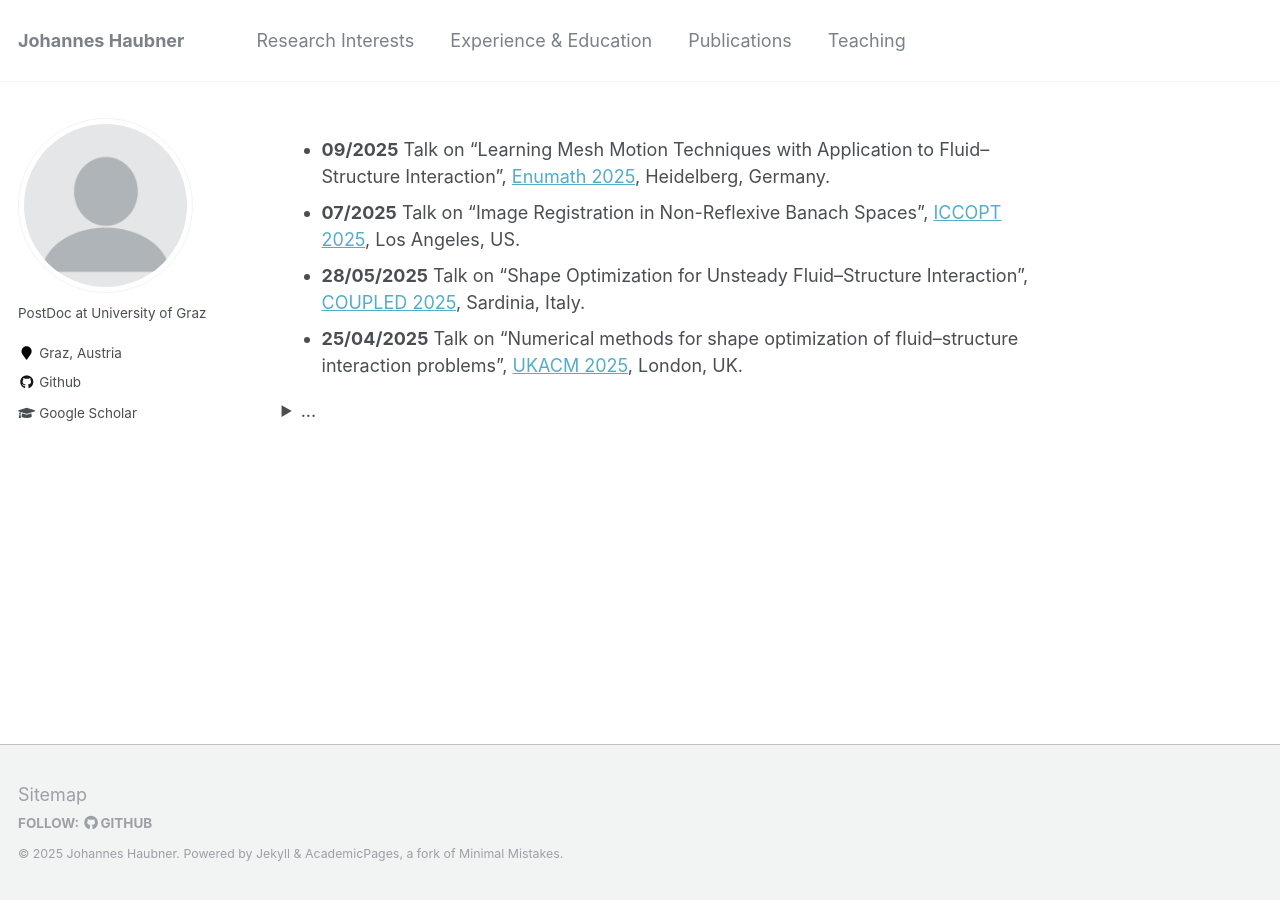
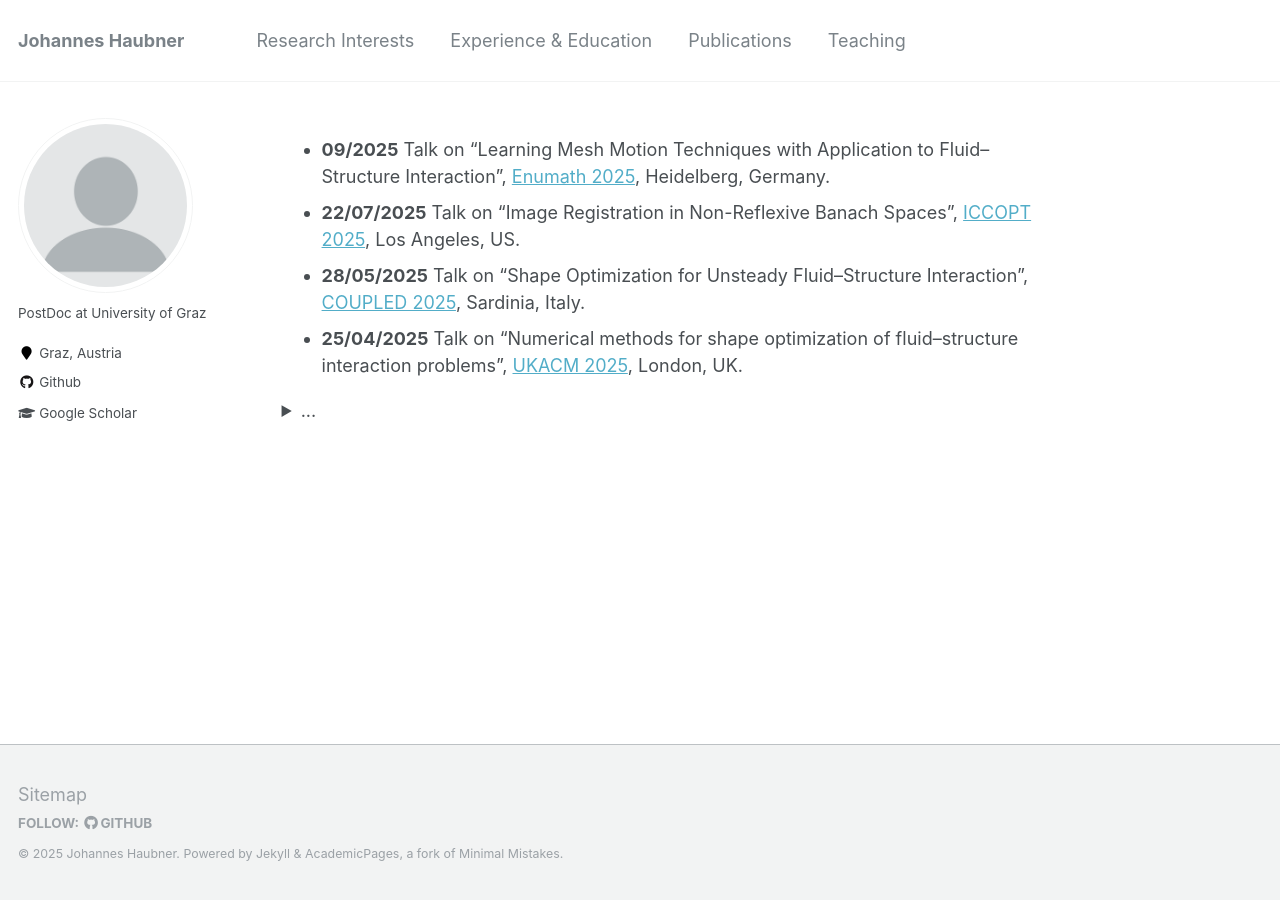
Before and after one commit to JohannesHaubner/johanneshaubner.github.io, a Jekyll site: the page built from _pages/about.md, in a window 1280 px wide. Built offline with Jekyll 4.4.1, drawn with Linux system fonts in a browser that asks for light colours.

Commit message:
Update talk ICCOPT

```diff
--- a/_pages/about.md
+++ b/_pages/about.md
@@ -9,7 +9,7 @@ redirect_from:
 ---
 
 - **09/2025** Talk on "Learning Mesh Motion Techniques with Application to Fluid--Structure Interaction", <a href="https://enumath2025.eu/">Enumath 2025</a>, Heidelberg, Germany.
-- **07/2025** Talk on "Image Registration in Non-Reflexive Banach Spaces", <a href="https://sites.google.com/view/iccopt2025/home">ICCOPT 2025</a>, Los Angeles, US.
+- **22/07/2025** Talk on "Image Registration in Non-Reflexive Banach Spaces", <a href="https://sites.google.com/view/iccopt2025/home">ICCOPT 2025</a>, Los Angeles, US.
 - **28/05/2025** Talk on "Shape Optimization for Unsteady Fluid--Structure Interaction", <a href="https://coupled2025.cimne.com">COUPLED 2025</a>, Sardinia, Italy.
 - **25/04/2025** Talk on "Numerical methods for shape optimization of fluid--structure interaction problems", <a href="https://sites.google.com/view/ukacm2025conference">UKACM 2025</a>, London, UK.
 <details><summary>...</summary>
```
